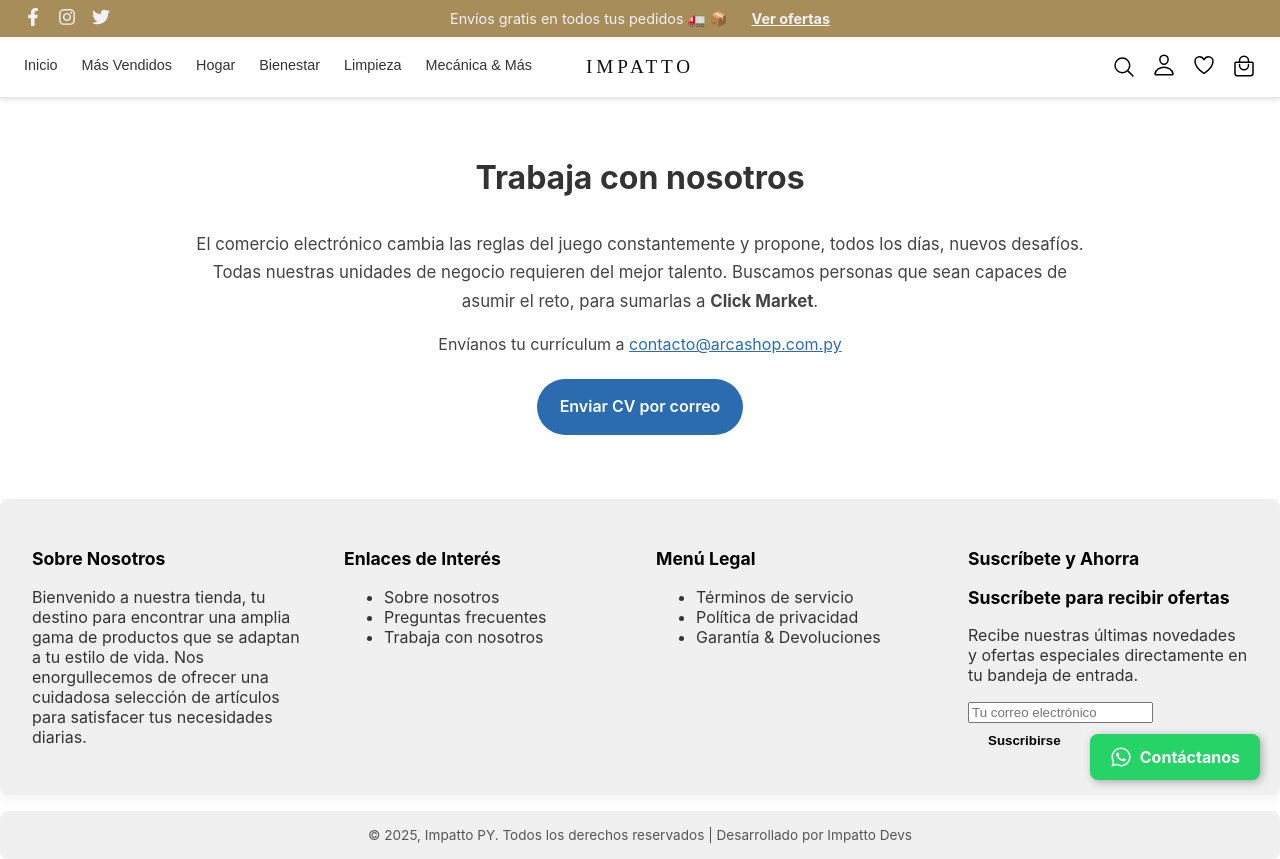
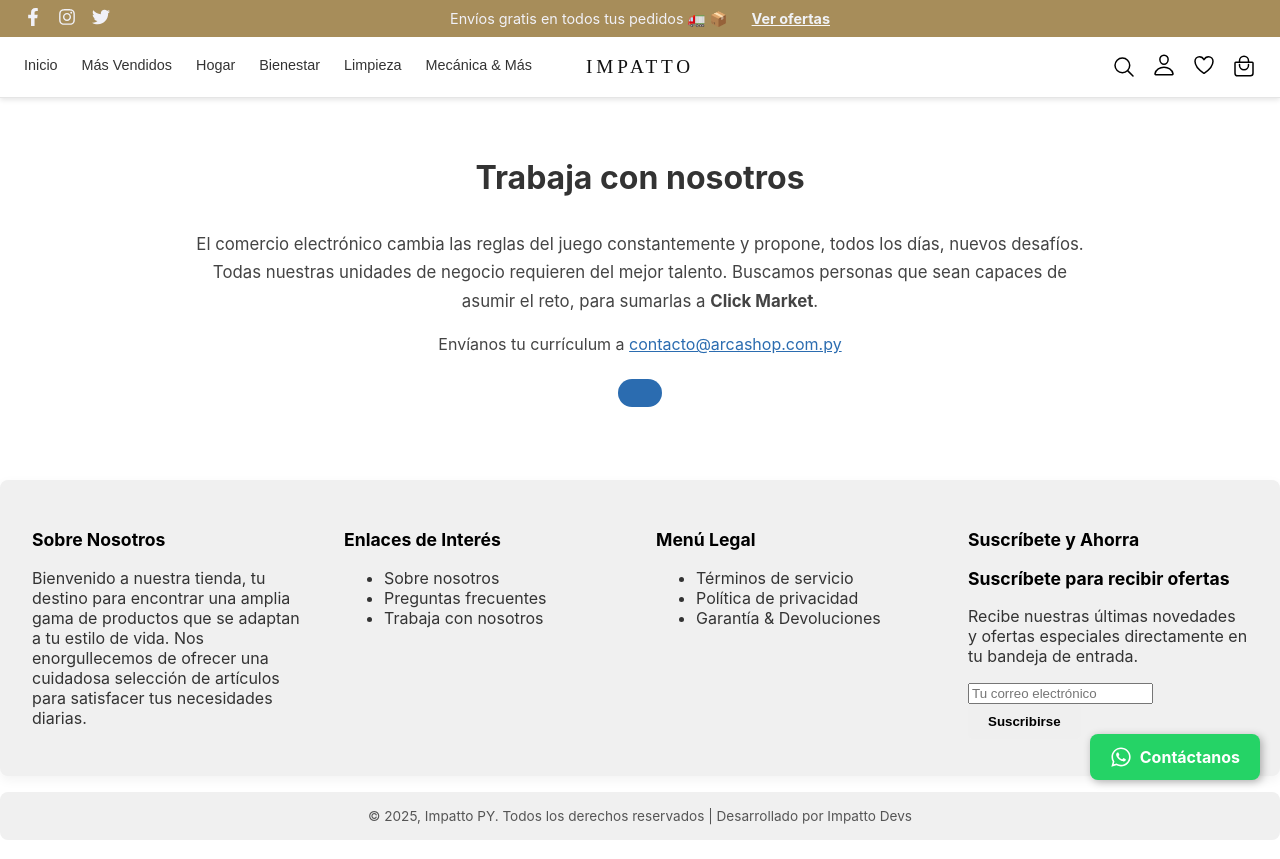
Before and after one commit to Javiermu97/impattopyproyect, a Next.js app: page /trabaja-con-nosotros in a window 1280 px wide. Built offline with nearby package versions, Linux system fonts and the light colour scheme; no server answers.

Commit message:
Primer commit

```diff
--- a/app/trabaja-con-nosotros/page.tsx
+++ b/app/trabaja-con-nosotros/page.tsx
@@ -19,7 +19,7 @@ export default function JobsPage() {
         </p>
 
         <a href="impattopy@gmail.com" className={styles.ctaBtn}>
-          Enviar CV por correo
+
         </a>
       </div>
     </main>
```
